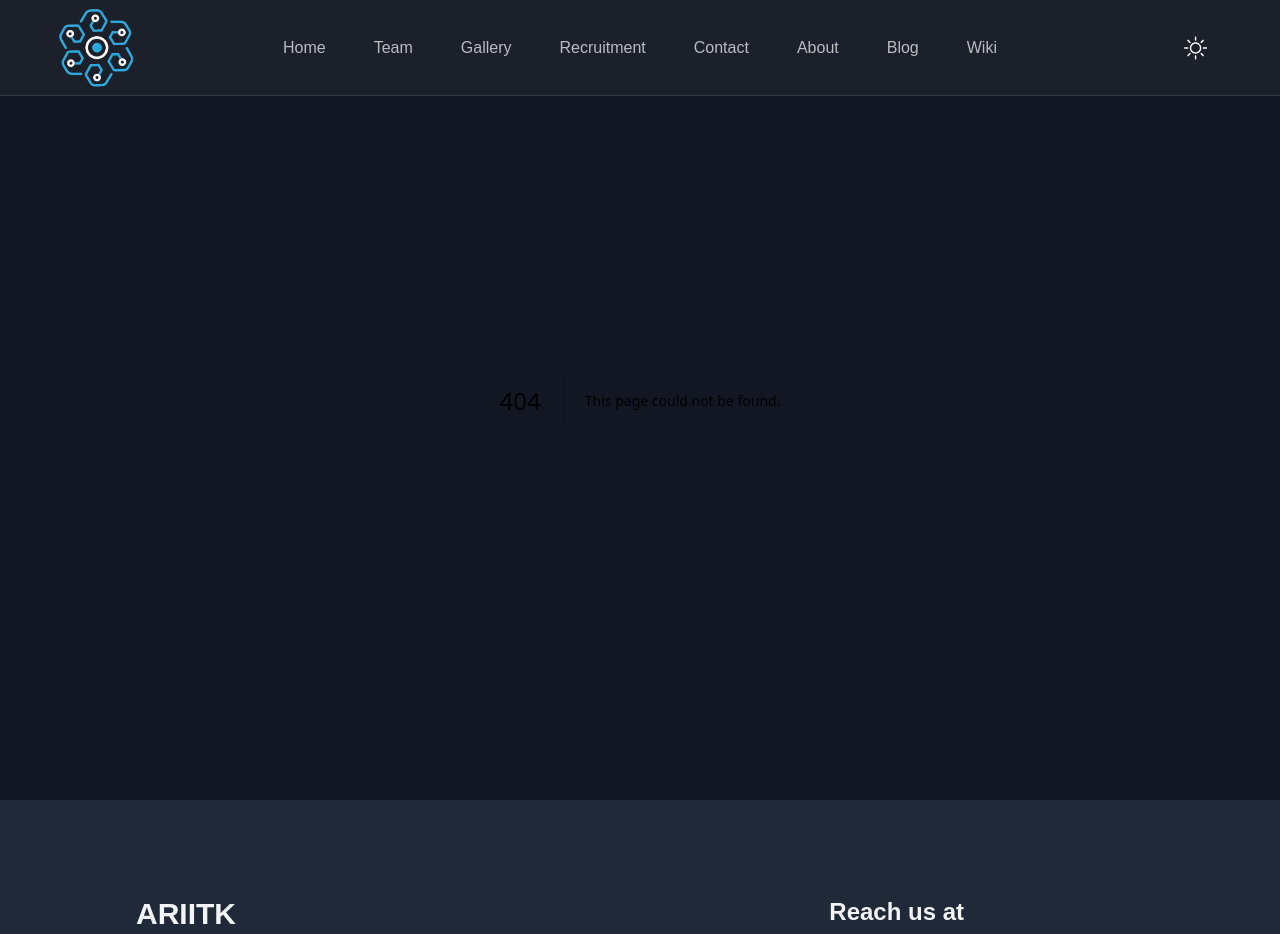
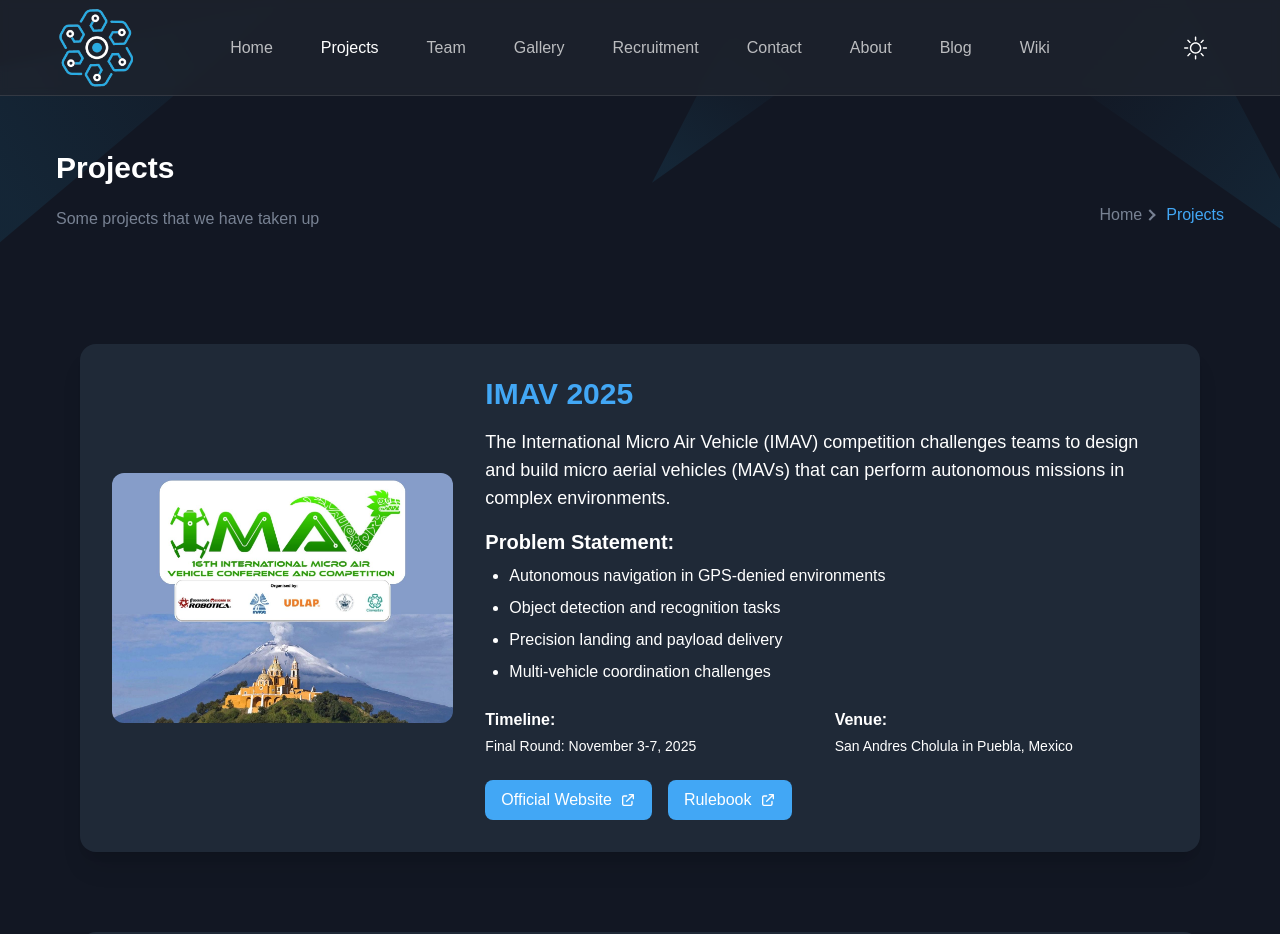
Before and after one commit to AerialRobotics-IITK/ariitk, a Next.js app: page /projects in a window 1280 px wide. Before the commit this address had no page. Shown: the top 934 px of the page. Built offline with nearby package versions, Linux system fonts and the light colour scheme; a web font is replaced by a local one.

Commit message:
projects added, final changes done

```diff
--- /dev/null
+++ b/app/projects/page.tsx
@@ -0,0 +1,24 @@
+import ProjectsPage from "@/components/Projects";
+import Breadcrumb from "@/components/Common/Breadcrumb";
+
+import { Metadata } from "next";
+
+export const metadata: Metadata = {
+  title: "Projects | ARIITK",
+  description: "Current projects of team ARIITK",
+  // other metadata
+};
+
+const ProjectsPage_load = () => {
+  return (
+    <>
+      <Breadcrumb
+        pageName="Projects"
+        description="Some projects that we have taken up"
+      />
+      <ProjectsPage />
+    </>
+  );
+};
+
+export default ProjectsPage_load;
--- a/app/recruitment/page.tsx
+++ b/app/recruitment/page.tsx
@@ -1,5 +1,4 @@
 import Breadcrumb from "@/components/Common/Breadcrumb";
-import Contact from "@/components/Contact";
 
 import { Metadata } from "next";
 
@@ -9,7 +8,7 @@ export const metadata: Metadata = {
   // other metadata
 };
 
-const ContactPage = () => {
+const RecPage = () => {
   return (
     <>
       <Breadcrumb
@@ -48,4 +47,4 @@ const ContactPage = () => {
   );
 };
 
-export default ContactPage;
+export default RecPage;
--- a/components/Contact/index.tsx
+++ b/components/Contact/index.tsx
@@ -9,7 +9,7 @@ const Contact = () => {
           Get in touch with us:
         </p>
         <a
-          className="text-3xl hover:text-primary transition-colors duration-200"
+          className="text-4xl hover:text-primary transition-colors duration-200"
           href="mailto:aerial_snt@iitk.ac.in"
           target="_blank"
           rel="noreferrer"
@@ -20,59 +20,54 @@ const Contact = () => {
         </a>
       </div>
 
-      <div className="flex items-center my-4">
+      <div className="flex flex-wrap items-center justify-center mb-24 gap-16 pt-8 text-2xl">
         <div className="flex-grow border-t border-gray-300 dark:border-gray-600"></div>
-        <span className="mx-4 text-2xl font-semibold">Reach out to our heads</span>
-        <div className="flex-grow border-t border-gray-300 dark:border-gray-600"></div>
-      </div>
-
-      <div className="flex flex-wrap items-center justify-center mb-24 gap-16 pt-16 text-3xl">
         <div className="text-center">
           Ayush Goyal <br />
-          {/* <a
+          <a
             className="text-xl hover:text-primary transition-colors duration-200"
-            href="mailto:xxxxxx@iitk.ac.in"
+            href="mailto:gayush23@iitk.ac.in"
             target="_blank"
             rel="noreferrer"
           >
-            xxxxxx@iitk.ac.in
-          </a> */}
+            gayush23@iitk.ac.in
+          </a>
         </div>
 
         <div className="text-center">
           Prasun Shrivastav <br />
-          {/* <a
+          <a
             className="text-xl hover:text-primary transition-colors duration-200"
-            href="mailto:xxxxxx@iitk.ac.in"
+            href="mailto:prasuns23@iitk.ac.in"
             target="_blank"
             rel="noreferrer"
           >
-            xxxxxx@iitk.ac.in
-          </a> */}
+            prasuns23@iitk.ac.in
+          </a>
         </div>
 
         <div className="text-center">
           Shivang Sonker <br />
-          {/* <a
+          <a
             className="text-xl hover:text-primary transition-colors duration-200"
-            href="mailto:xxxxxx@iitk.ac.in"
+            href="mailto:shivangso23@iitk.ac.in"
             target="_blank"
             rel="noreferrer"
           >
-            xxxxxx@iitk.ac.in
-          </a> */}
+            shivangso23@iitk.ac.in
+          </a>
         </div>
 
         <div className="text-center">
           Somya Garg <br />
-          {/* <a
+          <a
             className="text-xl hover:text-primary transition-colors duration-200"
-            href="mailto:xxxxxx@iitk.ac.in"
+            href="mailto:somyagarg23@iitk.ac.in"
             target="_blank"
             rel="noreferrer"
           >
-            xxxxxx@iitk.ac.in
-          </a> */}
+            somyagarg23@iitk.ac.in
+          </a>
         </div>
 
         <div className="text-center">
@@ -86,6 +81,7 @@ const Contact = () => {
             sunrajp23@iitk.ac.in
           </a>
         </div>
+        <div className="flex-grow border-t border-gray-300 dark:border-gray-600"></div>
       </div>
     </div>
 
--- a/components/Header/menuData.tsx
+++ b/components/Header/menuData.tsx
@@ -7,50 +7,50 @@ const menuData: Menu[] = [
     path: "/",
     newTab: false,
   },
-  // {
-  //   id: 2,
-  //   title: "Current projects",
-  //   path: "/current-projects",
-  //   newTab: false,
-  // },
   {
     id: 2,
+    title: "Projects",
+    path: "/projects",
+    newTab: false,
+  },
+  {
+    id: 3,
     title: "Team",
     path: "/Team",
     newTab: false,
   },
   {
-    id: 3,
+    id: 4,
     title: "Gallery",
     path: "/gallery",
     newTab: false,
   },
   {
-    id: 4,
+    id: 5,
     title: "Recruitment",
     path: "/recruitment",
     newTab: false,
   },
   {
-    id: 5,
+    id: 6,
     title: "Contact",
     path: "/contact",
     newTab: false,
   },
   {
-    id: 6,
+    id: 7,
     title: "About",
     path: "/about",
     newTab: false,
   },
   {
-    id: 7,
+    id: 8,
     title: "Blog",
     path: "/blog",
     newTab: false,
   },
   {
-    id: 8,
+    id: 9,
     title: "Wiki",
     path: "https://wiki.ariitk.in/wiki",
     newTab: true,
--- a/app/current-projects/page.tsx
+++ b/components/Projects/index.tsx
@@ -4,7 +4,6 @@ import React from 'react';
 import Image from 'next/image';
 import { motion, Variants } from 'framer-motion';
 
-// TypeScript interfaces for better type safety
 interface ProjectLink {
   href: string;
   label: string;
@@ -39,10 +38,28 @@ const projects: Project[] = [
       "Precision landing and payload delivery",
       "Multi-vehicle coordination challenges"
     ],
+    details: [
+      {
+        label: "Timeline",
+        value: (
+          <ul className="text-sm space-y-1">
+            <li>Final Round: November 3-7, 2025</li>
+          </ul>
+        )
+      },
+      {
+        label: "Venue",
+        value: <p className="text-sm">San Andres Cholula in Puebla, Mexico</p>
+      }
+    ],
     links: [
       {
-        href: "https://www.imavs.org",
+        href: "https://femexrobotica.org/imav2025/",
         label: "Official Website"
+      },
+      {
+        href: "https://femexrobotica.org/imav2025/index.php/rulebook-imav-2025/",
+        label: "Rulebook"
       }
     ]
   },
@@ -75,70 +92,69 @@ const projects: Project[] = [
     ],
     links: [
       {
+        href: "https://www.ursc.gov.in/IRoC-U2025/",
+        label: "Official Website"
+      },
+      {
         href: "https://www.ursc.gov.in/IRoC-U2025/RulebookIRoC-U2025_V2.0.pdf",
         label: "Rulebook (PDF)"
-      },
-      {
-        href: "https://www.ursc.gov.in/IRoC-U2025/",
-        label: "Official Website"
       }
     ]
   }
 ];
 
 // Animation variants for Framer Motion
-const cardVariants = (direction: 'left' | 'right', delay: number): Variants => ({
-  initial: {
-    opacity: 0,
-    x: direction === 'left' ? -100 : 100,
-    y: 40,
-    scale: 0.85,
-    boxShadow: "0 0 0px #3b82f6"
-  },
-  animate: {
-    opacity: 1,
-    x: 0,
-    y: 0,
-    scale: 1,
-    boxShadow: "0 8px 32px #3b82f680",
-    transition: {
-      duration: 0.8,
-      ease: "easeOut",
-      delay: delay,
-      boxShadow: { duration: 1.2, ease: "easeOut", delay: delay }
-    }
-  },
-  hover: {
-    scale: 1.03,
-    boxShadow: "0 12px 40px #3b82f6cc",
-    transition: {
-      duration: 0.3,
-      ease: "easeOut"
-    }
-  }
-});
+// const cardVariants = (direction: 'left' | 'right', delay: number): Variants => ({
+//   initial: {
+//     opacity: 0,
+//     x: direction === 'left' ? -100 : 100,
+//     y: 40,
+//     scale: 0.85,
+//     boxShadow: "0 0 0px #3b82f6"
+//   },
+//   animate: {
+//     opacity: 1,
+//     x: 0,
+//     y: 0,
+//     scale: 1,
+//     boxShadow: "0 8px 32px #3b82f680",
+//     transition: {
+//       duration: 0.8,
+//       ease: "easeOut",
+//       delay: delay,
+//       boxShadow: { duration: 1.2, ease: "easeOut", delay: delay }
+//     }
+//   },
+//   hover: {
+//     scale: 1.03,
+//     boxShadow: "0 12px 40px #3b82f6cc",
+//     transition: {
+//       duration: 0.3,
+//       ease: "easeOut"
+//     }
+//   }
+// });
 
-const CurrentProjectsPage: React.FC = () => {
+const ProjectsPage: React.FC = () => {
   return (
-    <div className="pt-28 px-4 max-w-6xl mx-auto mb-20">
-      <h1 className="text-4xl font-bold mb-12 text-center text-blue-900 dark:text-white">
-        Current Projects
-      </h1>
+    <div className="pt-16 pb-32 px-4 max-w-6xl mx-auto mb-20">
 
       {projects.map((project, idx) => {
         const direction = idx % 2 === 0 ? 'left' : 'right';
         const delay = idx * 0.2;
 
         return (
-          <motion.section
-            key={project.id}
-            className="mb-20 bg-white dark:bg-gray-800 rounded-2xl shadow-xl p-6 md:p-8"
-            initial="initial"
-            whileInView="animate"
-            whileHover="hover"
-            viewport={{ once: true, amount: 0.2 }}
-            variants={cardVariants(direction, delay)}
-          >
+        //   <motion.section
+        //     key={project.id}
+        //     className="mb-20 bg-white dark:bg-gray-800 rounded-2xl shadow-xl p-6 md:p-8"
+        //     initial="initial"
+        //     whileInView="animate"
+        //     whileHover="hover"
+        //     viewport={{ once: true, amount: 0.2 }}
+        //     variants={cardVariants(direction, delay)}
+        //   >
+            <div className="mb-20 bg-gray-light dark:bg-gray-800 rounded-2xl shadow-xl p-6 md:p-8">
+
             <div className="flex flex-col md:flex-row gap-8">
               <div className="md:w-1/3 flex items-center justify-center">
                 <Image
@@ -151,21 +167,21 @@ const CurrentProjectsPage: React.FC = () => {
                 />
               </div>
               <div className="md:w-2/3">
-                <h2 className="text-3xl font-bold mb-4 text-blue-700 dark:text-blue-400">
+                <h2 className="text-3xl font-bold mb-4 text-primary">
                   {project.title}
                 </h2>
                 <p className="mb-4 text-lg">{project.description}</p>
                 <div className="mb-6">
-                  <h3 className="text-xl font-semibold mb-2 text-gray-800 dark:text-gray-200">
+                  <h3 className="text-xl font-semibold mb-2">
                     Problem Statement:
                   </h3>
-                  <ul className="list-disc pl-6 space-y-2 text-gray-700 dark:text-gray-300">
+                  <ul className="list-disc pl-6 space-y-2">
                     {project.problemStatement.map((item, i) => (
                       <li key={i}>{item}</li>
                     ))}
                   </ul>
                 </div>
-                {/* Extra details for IRoC-U */}
+
                 {project.details && (
                   <div className="grid grid-cols-1 md:grid-cols-2 gap-4 mb-6">
                     {project.details.map((detail, i) => (
@@ -183,12 +199,10 @@ const CurrentProjectsPage: React.FC = () => {
                       href={link.href}
                       target="_blank"
                       rel="noopener noreferrer"
-                      className={`inline-flex items-center px-4 py-2 rounded-lg transition
-                        ${i === 0 ? "bg-blue-600 text-white hover:bg-blue-700" : "bg-gray-800 text-white hover:bg-gray-900"}
-                      `}
+                      className="inline-flex items-center px-4 py-2 rounded-lg transition bg-primary text-white"
                     >
                       {link.label}
-                      <svg className="w-4 h-4 ml-2" fill="none" stroke="currentColor" viewBox="0 0 24 24">
+                      <svg className="w-4 h-4 ml-2" fill="none" stroke="white" viewBox="0 0 24 24">
                         <path strokeLinecap="round" strokeLinejoin="round" strokeWidth="2" d="M10 6H6a2 2 0 00-2 2v10a2 2 0 002 2h10a2 2 0 002-2v-4M14 4h6m0 0v6m0-6L10 14"></path>
                       </svg>
                     </a>
@@ -196,11 +210,13 @@ const CurrentProjectsPage: React.FC = () => {
                 </div>
               </div>
             </div>
-          </motion.section>
+
+            {/* </motion.section> */}
+            </div>
         );
       })}
     </div>
   );
 };
 
-export default CurrentProjectsPage;
+export default ProjectsPage;
```
Also changed, not shown: public/images/imav2025.jpg, public/images/irocu2025.jpg.
